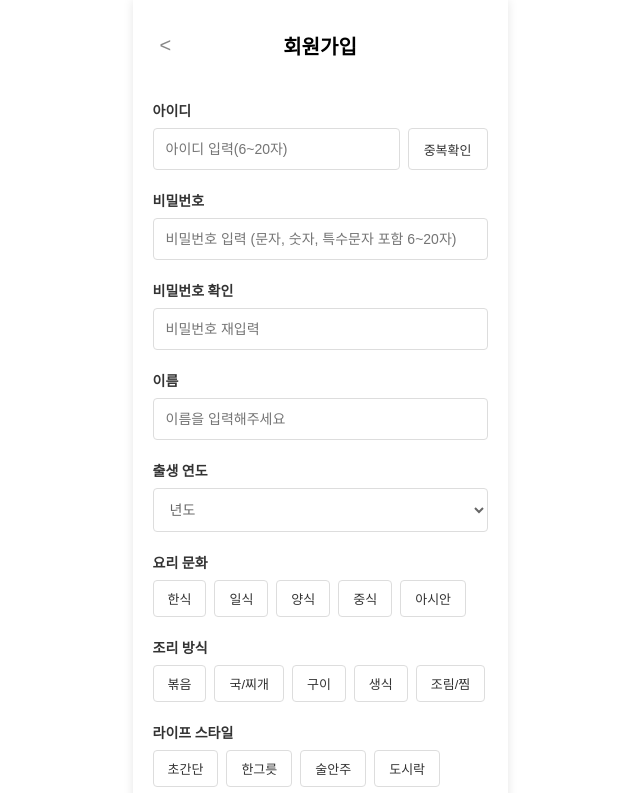
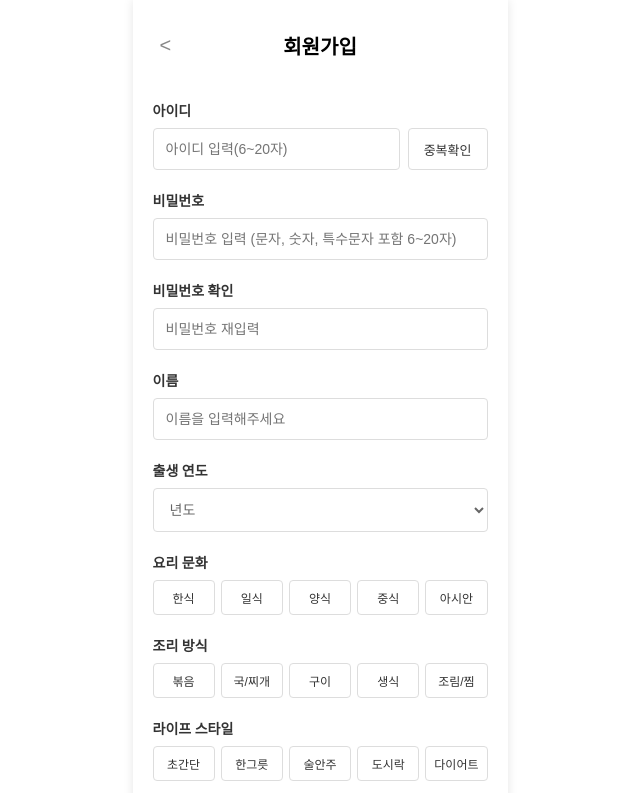
Before and after one commit to LGCNSminipj4/frontend, a React (Create React App) app: page /signup in a window 1280 px wide. Shown: the top 793 px of the page, without its empty margins (320-960 px from the left). Built offline with nearby package versions, Linux system fonts and the light colour scheme.

Commit message:
feat : 칩버튼 나열 방식 수정

```diff
--- a/src/features/auth/page/SignUp.css
+++ b/src/features/auth/page/SignUp.css
@@ -101,18 +101,21 @@
 
 .chip-container {
   display: flex;
-  flex-wrap: wrap;
-  gap: 8px;
+  gap: 6px;
+  width: 100%;
 }
 
 .chip-button {
-  padding: 8px 14px;
+  flex: 1;
+  padding: 8px 4px;
   border: 1px solid #ddd;
   border-radius: 4px;
   background-color: #fff;
   color: #333;
-  font-size: 13px;
+  font-size: 12px;
   cursor: pointer;
+  text-align: center;
+  white-space: nowrap;
 }
 
 .chip-button.selected {
```
